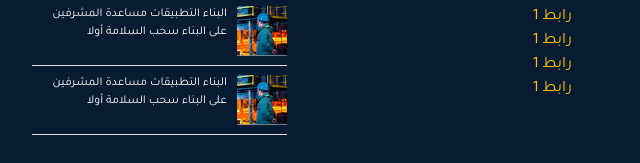
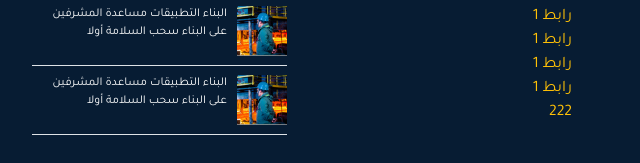
Before and after one commit to HamzaNabil/arabic-bootstrap, a plain HTML site: page blog.html in a window 1280 px wide. Shown: the part 1454-1617 px from the top of the page, 338-978 px from the left. Drawn offline with nearby package versions, Linux system fonts and the light colour scheme.

Commit message:
update footer

```diff
--- a/blog.html
+++ b/blog.html
@@ -266,6 +266,9 @@
               <li>
                 <a href="#" class="text-warning">رابط 1</a>
               </li>
+              <li>
+                <a href="#" class="text-warning">222</a>
+              </li>
             </ul>
           </div>
           <div class="col-md-3 col-sm-6 col-12">
```
